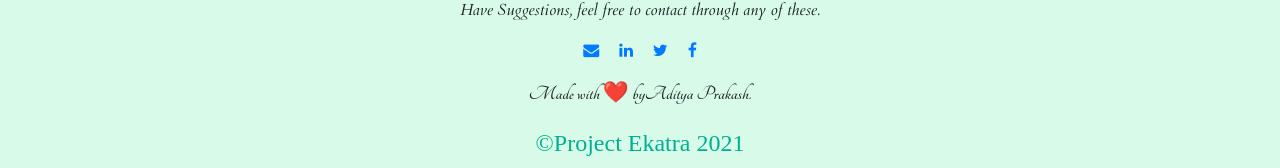
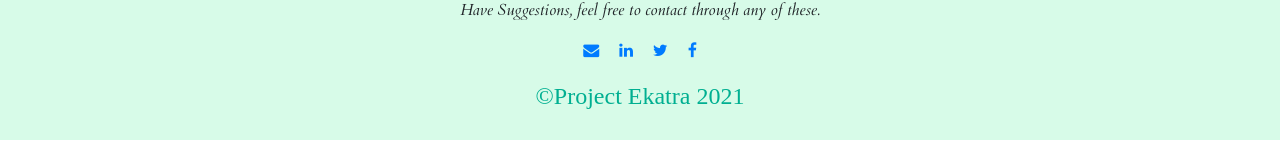
Before and after one commit to projectekatra/project-ekatra-frontend, a React (Create React App) app: page /contents/1/1 in a window 1280 px wide. Shown: the part 1187-1355 px from the top of the page. After the commit the page ends 1327 px from the top, so only its background shows below. Built offline with nearby package versions, Linux system fonts and the light colour scheme; no server answers; a web font is replaced by a local one.

Commit message:
Removed Made with <3 by Aditya Prakash from Footer

```diff
--- a/public/css/home.css
+++ b/public/css/home.css
@@ -82,10 +82,6 @@ height: 300px;
   font-family: "Cardo";
 }
 
-.made-love {
-  font-family: "Tangerine", cursive;
-  font-size: 1.3rem;
-}
 .copyright {
   color: #00af91;
   font-family: "Lateef", cursive;
--- a/src/components/home/Footer.jsx
+++ b/src/components/home/Footer.jsx
@@ -37,14 +37,6 @@ function Footer() {
           {""}
         </a>
       </p>
-      <p className="made-love">
-        Made with{" "}
-        <span role="img" aria-label="love">
-          ❤️
-        </span>{" "}
-        by
-        <strong>Aditya Prakash</strong>.
-      </p>
       <p className="copyright">
         <span>©Project Ekatra {year}</span>
       </p>
```
